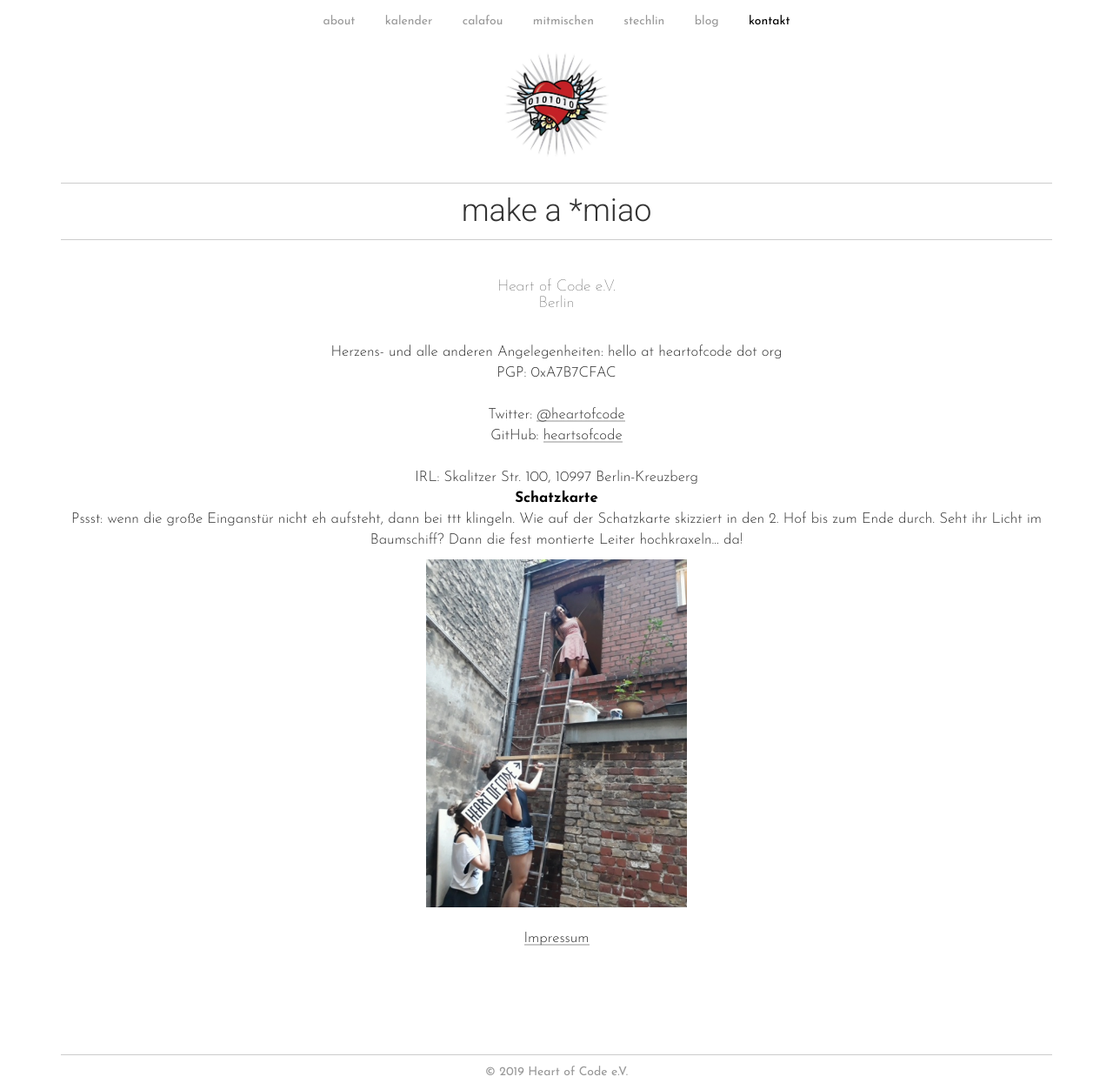
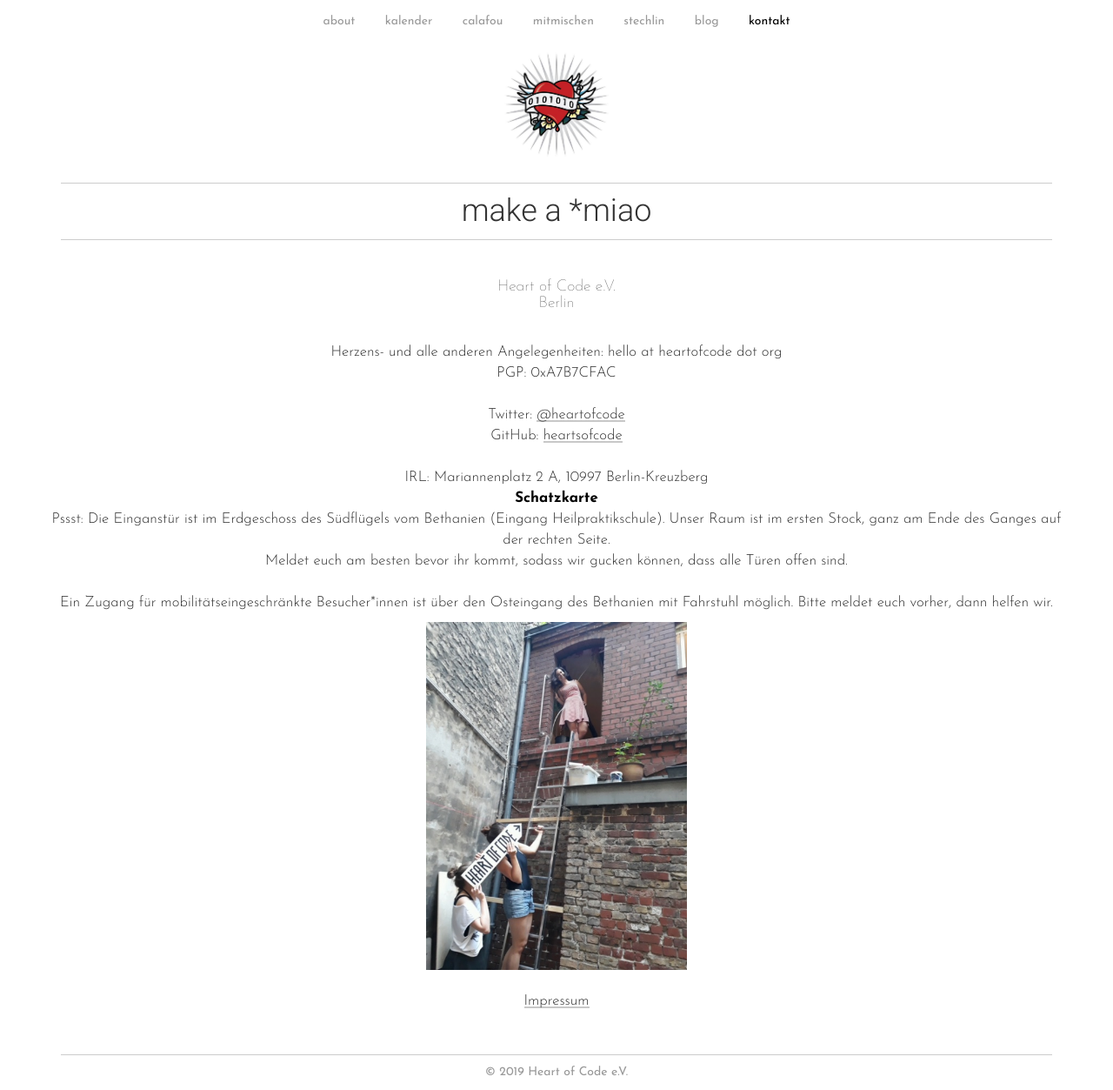
Before and after one commit to heartsofcode/heartofcode, a Jekyll site: the page built from kontakt.html, in a window 1280 px wide and 1253 px high. Shown: the whole window at 87% size. Built offline with Jekyll 4.4.1, drawn with Linux system fonts in a browser that asks for light colours; some web fonts are replaced.

Commit message:
Update kontakt.html

```diff
--- a/kontakt.html
+++ b/kontakt.html
@@ -24,9 +24,9 @@ weight : 5
   Twitter: <a href="https://twitter.com/heartofcode">@heartofcode</a><br>
   GitHub: <a href="https://github.com/heartsofcode">heartsofcode</a><br>
   <br>
-  IRL: Skalitzer Str. 100, 10997 Berlin-Kreuzberg<br>
-  <b><a href="https://www.openstreetmap.org/node/5051931215" target="_blank">Schatzkarte</a></b><br>Pssst: wenn die große Einganstür nicht eh aufsteht, dann bei ttt klingeln.
-  Wie auf der Schatzkarte skizziert in den 2. Hof bis zum Ende durch. Seht ihr Licht im Baumschiff? Dann die fest montierte Leiter hochkraxeln... da!
+  IRL: Mariannenplatz 2 A, 10997 Berlin-Kreuzberg<br>
+  <b><a href="https://www.openstreetmap.org/node/5051931215" target="_blank">Schatzkarte</a></b><br>Pssst: Die Einganstür ist im Erdgeschoss des Südflügels vom Bethanien (Eingang Heilpraktikschule).
+  Unser Raum ist im ersten Stock, ganz am Ende des Ganges auf der rechten Seite.</br>Meldet euch am besten bevor ihr kommt, sodass wir gucken können, dass alle Türen offen sind.</br></br>Ein Zugang für mobilitätseingeschränkte Besucher*innen ist über den Osteingang des Bethanien mit Fahrstuhl möglich. Bitte meldet euch vorher, dann helfen wir.
 </p>
 <img src="/img/adventskalender/10-fertig-01.jpg" height="400">
 <br><br>
```
